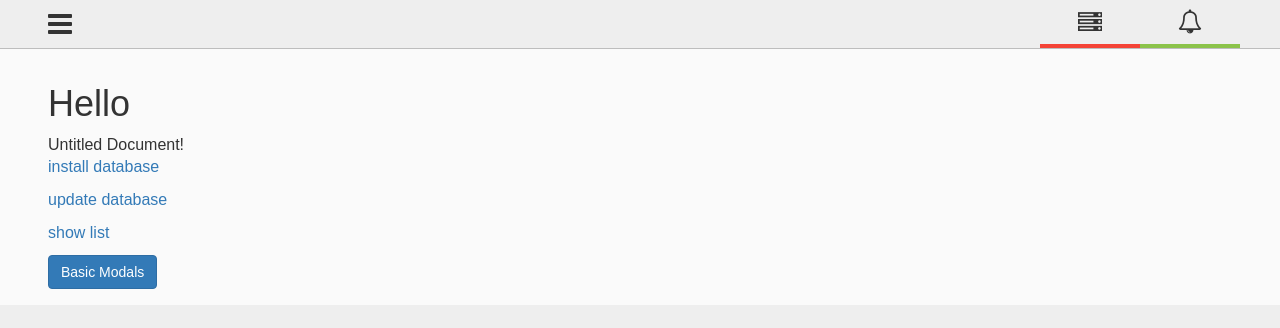
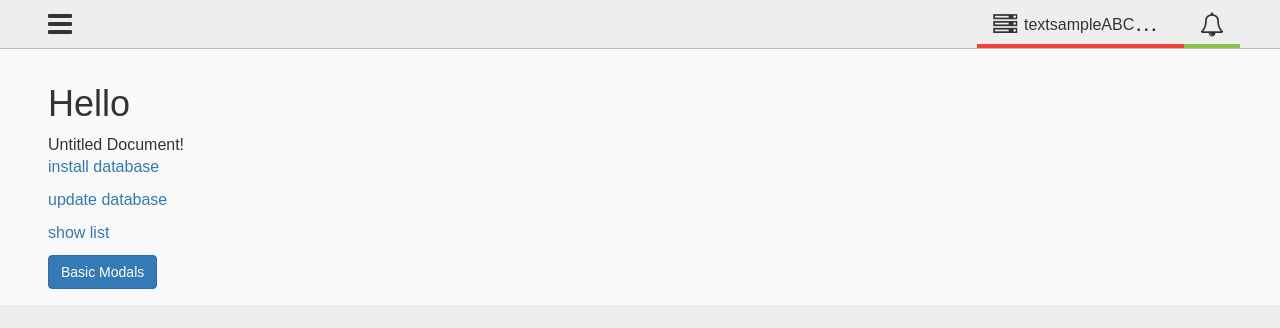
Before and after one commit to eisen-dev/eisen_front, a PHP site: page / in a window 1280 px wide. Shown: the top 328 px of the page. Run offline with PHP 8.4, Linux system fonts and the light colour scheme; data that the repository does not hold is empty; a stand-in replaces the project's code that opens the database connection.

Commit message:
navigationにサーバー名表示を追加

```diff
--- a/webd/parts/head.php
+++ b/webd/parts/head.php
@@ -1,6 +1,7 @@
 <head>
 	<meta charset="UTF-8">
 	<title>Untitled Document</title>
+	<meta name="viewport" content="width=device-width, initial-scale=1.0, user-scalable=no">
     <link rel="stylesheet" href="includes/bootstrap-3.3.5-dist/css/bootstrap.min.css">
 	<link rel="stylesheet" href="includes/font-awesome-4.3.0/css/font-awesome.min.css">
 	<link rel="stylesheet" type="text/css" href="sass/style.css">
--- a/webd/parts/navigation.php
+++ b/webd/parts/navigation.php
@@ -1,19 +1,21 @@
-<nav class="navigation">
+		<nav class="navigation">
 			<div class="inner">
 				<i class="fa fa-bars navigation-toggle"></i>
 				<div class="navigation-title">
 				</div>
 				<div class="menu clearfix">
-					<div class="menu-button machines menu-border-red">
+					<div class="menu-button menu-machines menu-border-red">
 						<div class="menu-icon">
-							<i class="fa fa-server menu-icon"></i>
+							<i class="fa fa-server"></i>
+							<div class="menu-icon-text">
+								<span class="current-machine">textsampleABCDEFG</span>
+							</div>
 						</div>
-
 					</div>
-
-					<div class="menu-button menu-border-green">
+					<div class="menu-button menu-notifications menu-border-green">
 						<div class="menu-icon toggle-notifications">
 							<i class="fa fa-bell-o"></i>
+
 						</div>
 						<div class="notifications-list">
 							<div class="menu-list-title"><i class="fa fa-bell-o fa-inline"></i>Notifications</div>
--- a/webd/sass/_main.scss
+++ b/webd/sass/_main.scss
@@ -29,7 +29,6 @@ body{
 
 .inner-section{
 	padding: 16px 8px;
-
 }
 
 .inner-navigation{
--- a/webd/sass/_navigation.scss
+++ b/webd/sass/_navigation.scss
@@ -24,7 +24,7 @@
 	line-height: 48px;
 	cursor: pointer;
 }
-
+/*メニューボタン*/
 .menu{
 
 }
@@ -45,6 +45,13 @@
 	text-align: center;
 }
 
+.menu-icon-text{
+	display: none;
+}
+
+
+
+/*リスト*/
 .notifications-list{
 	display: none;
 	position: absolute;
@@ -102,6 +109,7 @@
 	border-bottom: 4px solid $md-blue-grey-400;
 
 }
+
 .menu-border-green{
 	border-bottom: 4px solid $success-color;
 }
@@ -119,6 +127,9 @@
 }
 
 @media screen and (min-width: 480px) {
+	/*
+	, screen and (min-device-width: 480px)
+	*/
 	.navigation-toggle{
 		float: left;
 	}
@@ -129,14 +140,45 @@
 
 	.menu{
 		float: right;
+		width: auto;
 	}
 
 	.menu-button{
 		position: relative;
+		width: auto;
+	}
+
+	.menu-machines{
+		.menu-icon{
+			text-align: left;
+		}
+	}
+
+	.menu-notifications{
+
 	}
 
 	.menu-icon{
-		width: 100px;
+		padding: 0 16px;
+		i{
+			display: inline-block;
+			vertical-align: middle;
+		}
+	}
+
+	.menu-icon-text{
+		vertical-align: middle;
+		display: inline-block;
+		max-width: 6em;
+		overflow: hidden;
+		white-space: nowrap;
+		text-overflow: ellipsis;
+
+		.current-machine{
+			display: inline;
+			font-size: 16px;
+			vertical-align: middle;
+		}
 	}
 
 	.notifications-list{
--- a/webd/sass/style.css
+++ b/webd/sass/style.css
@@ -107,6 +107,7 @@ body {
   cursor: pointer;
 }
 
+/*メニューボタン*/
 .menu-button {
   float: left;
   width: 50%;
@@ -123,6 +124,11 @@ body {
   text-align: center;
 }
 
+.menu-icon-text {
+  display: none;
+}
+
+/*リスト*/
 .notifications-list {
   display: none;
   position: absolute;
@@ -196,6 +202,9 @@ body {
 }
 
 @media screen and (min-width: 480px) {
+  /*
+  , screen and (min-device-width: 480px)
+  */
   .navigation-toggle {
     float: left;
   }
@@ -206,14 +215,38 @@ body {
 
   .menu {
     float: right;
+    width: auto;
   }
 
   .menu-button {
     position: relative;
+    width: auto;
+  }
+
+  .menu-machines .menu-icon {
+    text-align: left;
   }
 
   .menu-icon {
-    width: 100px;
+    padding: 0 16px;
+  }
+  .menu-icon i {
+    display: inline-block;
+    vertical-align: middle;
+  }
+
+  .menu-icon-text {
+    vertical-align: middle;
+    display: inline-block;
+    max-width: 6em;
+    overflow: hidden;
+    white-space: nowrap;
+    text-overflow: ellipsis;
+  }
+  .menu-icon-text .current-machine {
+    display: inline;
+    font-size: 16px;
+    vertical-align: middle;
   }
 
   .notifications-list {
```
